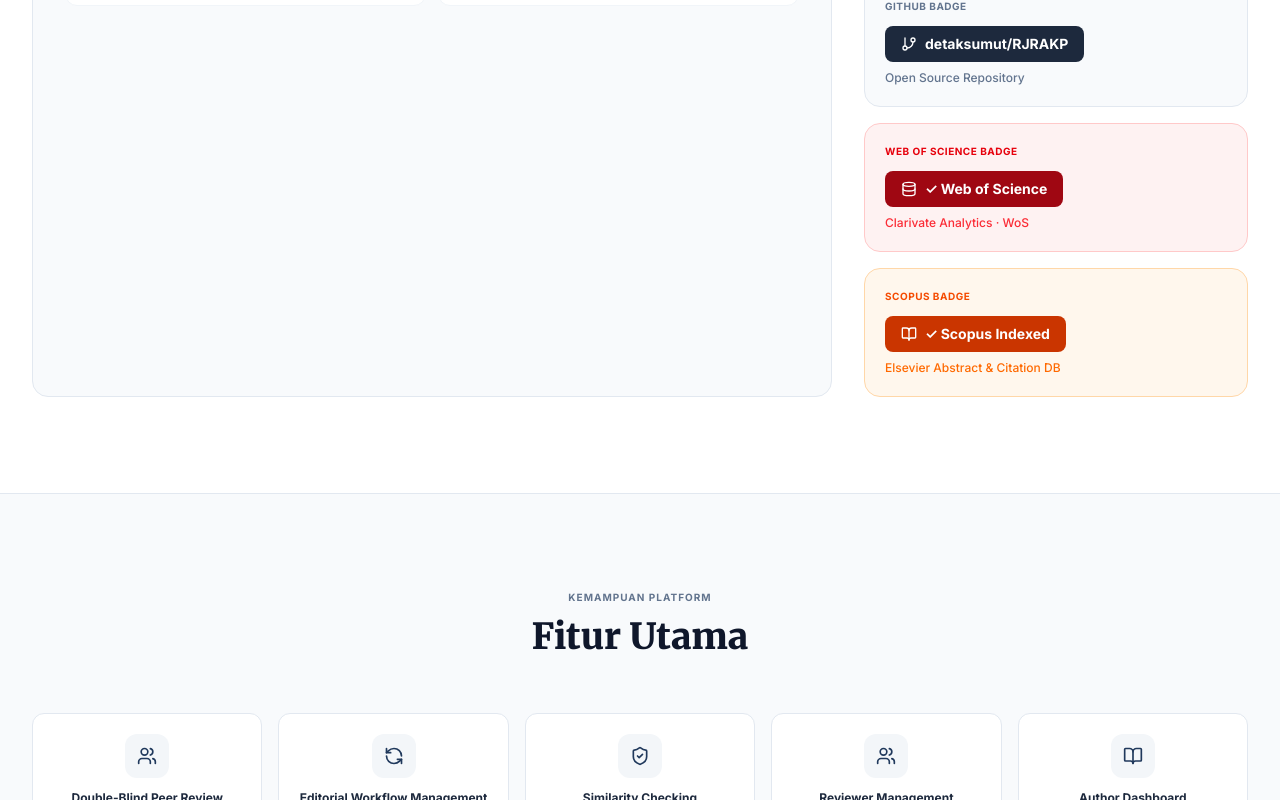
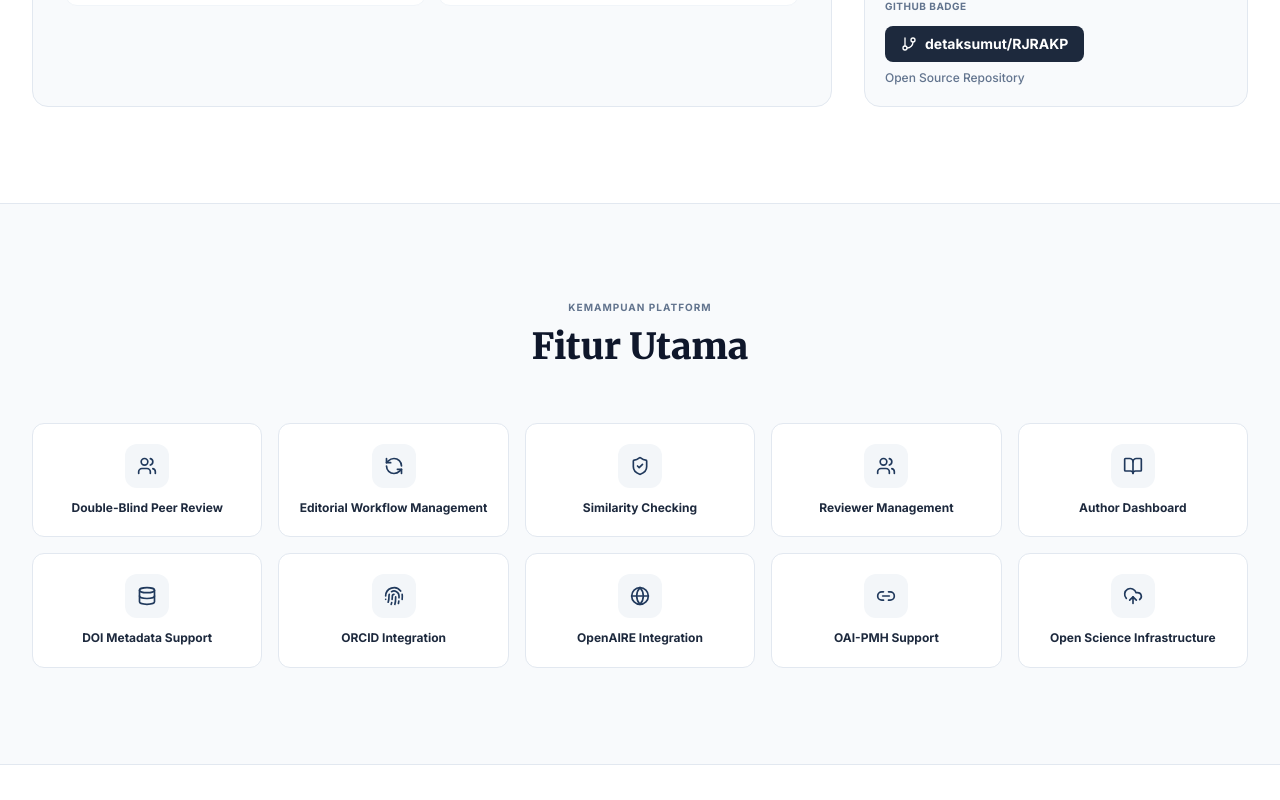
Before and after one commit to detaksumut/RJRAKP, a React (Vite) app: page /rjrakp-platform in a window 1280 px wide. Shown: the part 1500-2300 px from the top of the page. Built offline with nearby package versions, Linux system fonts and the light colour scheme; no server answers.

Commit message:
style: remove duplicate Web of Science and Scopus badges from right-hand column

```diff
--- a/src/pages/RjrakpPlatform.tsx
+++ b/src/pages/RjrakpPlatform.tsx
@@ -353,25 +353,6 @@ export default function RjrakpPlatform() {
                 <p className="text-xs text-slate-500 mt-2 font-medium">Open Source Repository</p>
               </div>
 
-              {/* Web of Science Badge */}
-              <div className="bg-red-50 border border-red-200 rounded-2xl p-5">
-                <p className="text-[10px] font-bold text-red-600 uppercase tracking-wider mb-3">Web of Science Badge</p>
-                  <a href="https://www.webofscience.com/wos/author/record/QKY-3514-2026" target="_blank" rel="noopener noreferrer"
-                  className="inline-flex items-center gap-2 bg-red-800 hover:bg-red-900 text-white px-4 py-2 rounded-lg text-sm font-bold transition-colors">
-                  <Database className="w-4 h-4" /> ✓ Web of Science
-                </a>
-                <p className="text-xs text-red-500 mt-2 font-medium">Clarivate Analytics · WoS</p>
-              </div>
-
-              {/* Scopus Badge */}
-              <div className="bg-orange-50 border border-orange-200 rounded-2xl p-5">
-                <p className="text-[10px] font-bold text-orange-600 uppercase tracking-wider mb-3">Scopus Badge</p>
-                <a href="https://www.scopus.com/feedback/results/authorNamesList.uri?origin=searchauthorlookup&src=al&edit=&poppUp=&st1=Amal&st2=Bakhrul&authSubject=LFSC&_authSubject=on&authSubject=HLSC&_authSubject=on&authSubject=PHSC&_authSubject=on&authSubject=SOSC&_authSubject=on&s=AUTHLASTNAME%28Amal%29+AND+AUTHFIRST%28Bakhrul%29&sdt=&sot=&searchId=&authorIdSearch=&activeFlag=true&showDocument=true&sl=41&exactSearch=off&sid=&carsError=&timeDelay=&redirectURL=&requestFlowType=" target="_blank" rel="noopener noreferrer"
-                  className="inline-flex items-center gap-2 bg-orange-700 hover:bg-orange-800 text-white px-4 py-2 rounded-lg text-sm font-bold transition-colors">
-                  <BookOpen className="w-4 h-4" /> ✓ Scopus Indexed
-                </a>
-                <p className="text-xs text-orange-500 mt-2 font-medium">Elsevier Abstract & Citation DB</p>
-              </div>
             </motion.div>
           </div>
         </div>
```
